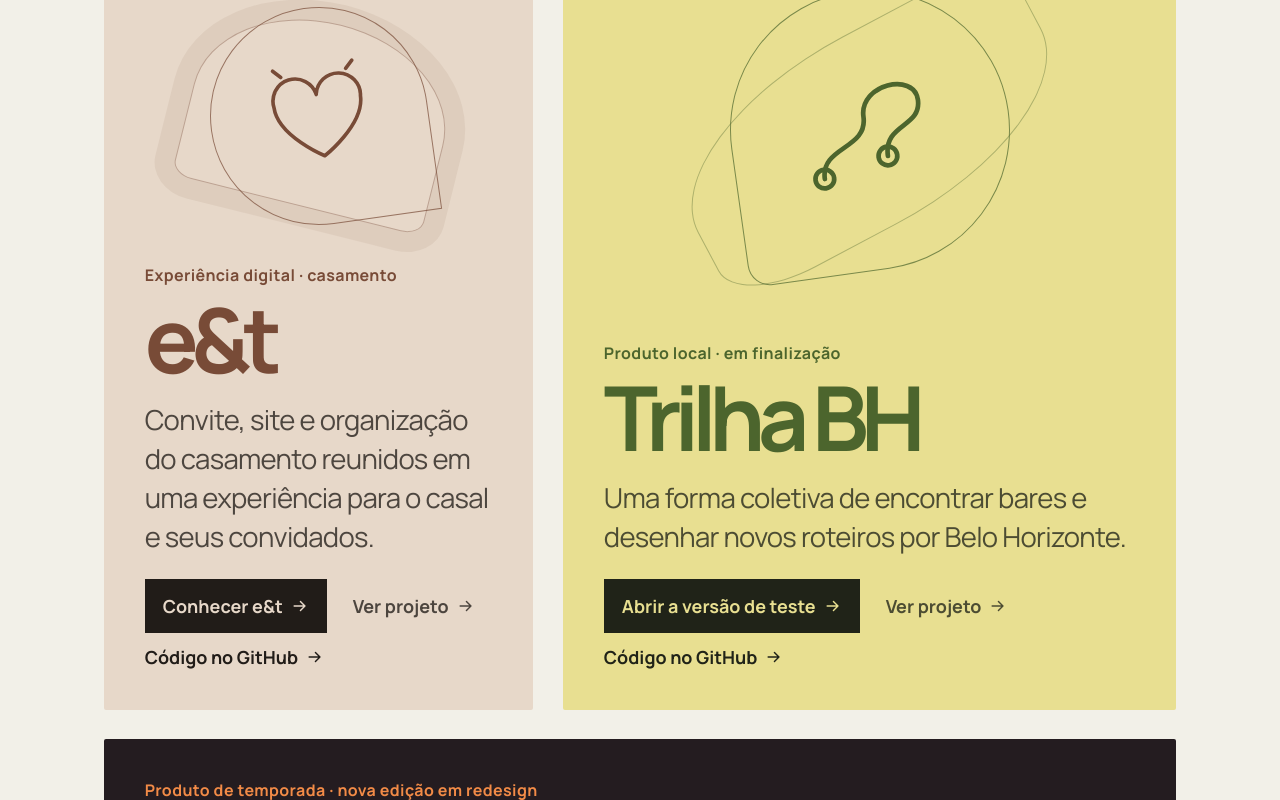
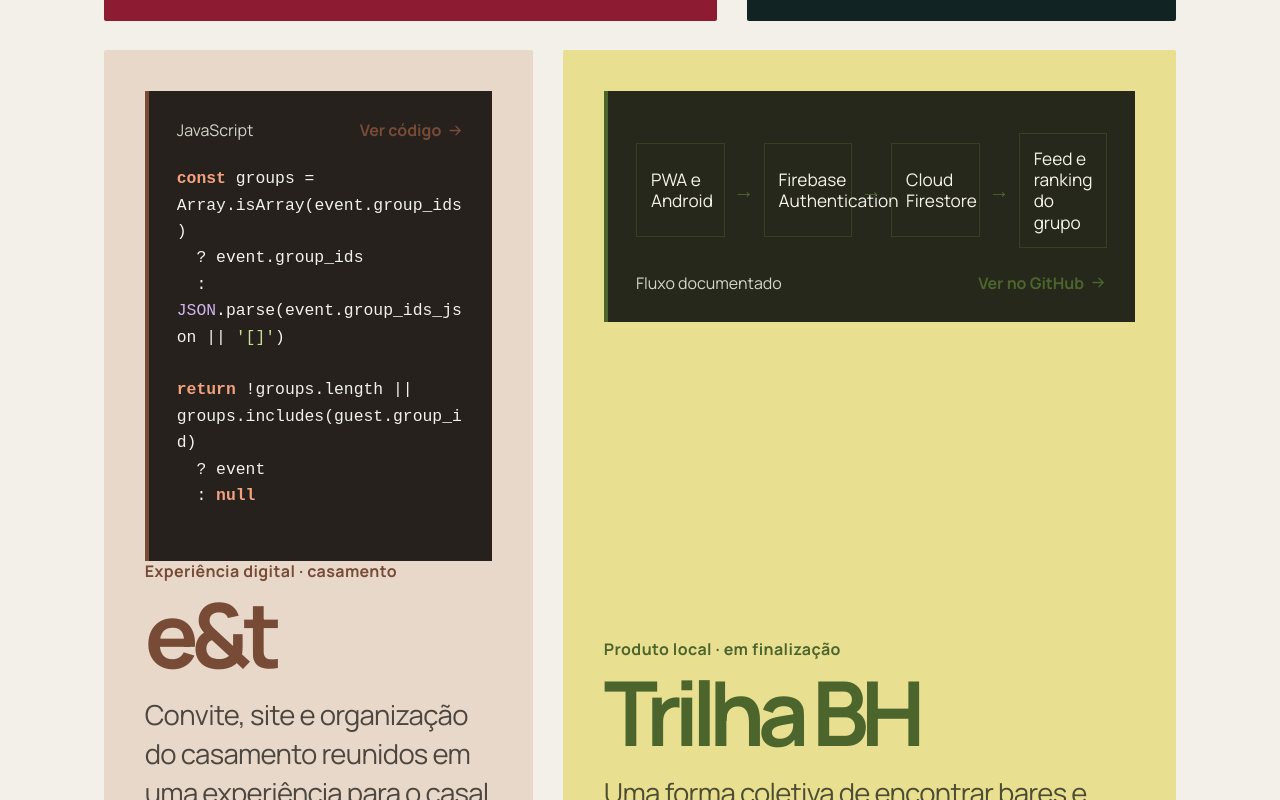
Before and after one commit to henriquesouza1832001-eng/henriquesouza1832001-eng, a React (Vite) app: page / in a window 1280 px wide. Shown: the part 1940-2740 px from the top of the page. Built offline with nearby package versions, Linux system fonts and the light colour scheme.

Commit message:
Show real source evidence in project gallery

```diff
--- a/src/main.jsx
+++ b/src/main.jsx
@@ -455,76 +455,86 @@ function App() {
   return <PortfolioHome />;
 }
 
-function ProjectSymbol({ id }) {
-  const drawings = {
-    quarta: (
-      <>
-        <path d="M9 6h14l-2 19H11L9 6Z" />
-        <path d="M11 17h10M12 4h8" />
-      </>
-    ),
-    pulso: <path d="M3 17h5l3-9 5 16 4-12 2 5h7" />,
-    sim: (
-      <>
-        <path d="M16 27S4 20 4 12a6 6 0 0 1 12-2 6 6 0 0 1 12 2c0 8-12 15-12 15Z" />
-        <path d="M7 4 5 2m20 2 2-2" />
-      </>
-    ),
-    trilha: (
-      <>
-        <path d="M5 25c0-7 10-5 10-12s12-8 12-2-8 4-8 11" />
-        <circle cx="5" cy="25" r="2" />
-        <circle cx="19" cy="22" r="2" />
-      </>
-    ),
-    rota: (
-      <>
-        <path d="M16 28s-9-9-9-16a9 9 0 1 1 18 0c0 7-9 16-9 16Z" />
-        <circle cx="16" cy="12" r="3" />
-        <path d="M4 28h24" />
-      </>
-    ),
-  };
+function ProjectEvidence({ project }) {
+  const story = caseStudies[project.id];
+  const evidenceUrl = `${project.repo}/${story.repositoryPath}`;
   return (
-    <svg
-      viewBox="0 0 32 32"
-      aria-hidden="true"
-      fill="none"
-      stroke="currentColor"
-      strokeWidth="1.7"
-      strokeLinecap="round"
-      strokeLinejoin="round"
-    >
-      {drawings[id]}
-    </svg>
+    <div className={`folio-project-evidence evidence-${project.id}`}>
+      {story.code ? (
+        <>
+          <div className="folio-evidence-topline">
+            <span>{story.language === "python" ? "Python" : "JavaScript"}</span>
+            <a href={evidenceUrl} target="_blank" rel="noreferrer">
+              Ver código <Arrow diagonal />
+            </a>
+          </div>
+          <pre><HighlightedCode code={story.code} language={story.language} /></pre>
+        </>
+      ) : (
+        <>
+          <div className="folio-evidence-flow">
+            {story.flow.map((step, index) => (
+              <React.Fragment key={step}>
+                <span>{step}</span>
+                {index < story.flow.length - 1 && <b aria-hidden="true">→</b>}
+              </React.Fragment>
+            ))}
+          </div>
+          <div className="folio-evidence-topline">
+            <span>Fluxo documentado</span>
+            <a href={evidenceUrl} target="_blank" rel="noreferrer">
+              Ver no GitHub <Arrow diagonal />
+            </a>
+          </div>
+        </>
+      )}
+    </div>
   );
 }
 
+const projectPresentation = {
+  quarta: {
+    label: "Produto digital · disponível para acesso",
+    summary:
+      "Bares, campanhas e encontros em um app feito para a quarta-feira ganhar a cidade. O acesso está aberto; a data oficial de lançamento ainda não foi definida.",
+  },
+  pulso: {
+    label: "Plataforma pública · leitura de sinais",
+    summary:
+      "Fontes públicas viram contexto: acontecimentos organizados por lugar, origem e confiança.",
+  },
+  sim: {
+    label: "Experiência digital · casamento",
+    summary:
+      "Convite, site e organização do casamento reunidos em uma experiência para o casal e seus convidados.",
+  },
+  trilha: {
+    label: "Produto local · em finalização",
+    summary:
+      "Uma forma coletiva de encontrar bares e desenhar novos roteiros por Belo Horizonte.",
+  },
+  rota: {
+    label: "Produto de temporada · próxima edição em redesign",
+    summary:
+      "Uma experiência que acompanhou o Comida di Buteco em Belo Horizonte, com bares, check-ins, avaliações e roteiros em grupo. A próxima edição terá um redesign completo.",
+  },
+};
+
 function PortfolioProject({ project }) {
-  const summaries = {
-    quarta:
-      "Bares, campanhas e encontros em um app feito para a quarta-feira ganhar a cidade. O acesso está aberto; a data oficial de lançamento ainda não foi definida.",
-    pulso:
-      "Fontes públicas viram contexto: acontecimentos organizados por lugar, origem e confiança.",
-    sim: "Convite, site e organização do casamento reunidos em uma experiência para o casal e seus convidados.",
-    trilha:
-      "Uma forma coletiva de encontrar bares e desenhar novos roteiros por Belo Horizonte.",
-    rota: "Uma experiência que acompanhou o Comida di Buteco em Belo Horizonte, com bares, check-ins, avaliações e roteiros em grupo. A próxima edição terá um redesign completo.",
-  };
+  const presentation = projectPresentation[project.id];
   return (
     <article
       className={`folio-project folio-${project.id}`}
       id={`folio-${project.id}`}
       data-project={project.id}
     >
-      <div className="folio-card-art" aria-hidden="true">
-        <span className="folio-card-mark"><ProjectSymbol id={project.id} /></span>
-        <span className="folio-card-orbit" />
+      <div className="folio-card-art">
+        <ProjectEvidence project={project} />
       </div>
       <div className="folio-copy">
-        <p className="folio-type">{project.id === "quarta" ? "Produto digital · disponível para acesso" : project.id === "pulso" ? "Plataforma pública · leitura de sinais" : project.id === "sim" ? "Experiência digital · casamento" : project.id === "trilha" ? "Produto local · em finalização" : "Produto de temporada · nova edição em redesign"}</p>
+        <p className="folio-type">{presentation.label}</p>
         <h2>{projectNames[project.id]}</h2>
-        <p className="folio-description">{summaries[project.id]}</p>
+        <p className="folio-description">{presentation.summary}</p>
         <div className="folio-links">
           <a
             className="folio-primary"
--- a/src/style.css
+++ b/src/style.css
@@ -838,6 +838,126 @@ a:hover .arrow.diagonal {
   .folio-project:nth-child(5) .folio-card-art { min-height: 250px; flex-basis: 250px; }
 }
 
+/* Real source and documented product flows replace decorative mock screens. */
+.folio-card-art {
+  display: block;
+  flex: 0 0 300px;
+  min-height: 250px;
+  padding: 0;
+  overflow: hidden;
+  background: transparent;
+}
+.folio-project:nth-child(2) .folio-card-art,
+.folio-project:nth-child(3) .folio-card-art,
+.folio-project:nth-child(4) .folio-card-art,
+.folio-project:nth-child(5) .folio-card-art { min-height: 250px; }
+.folio-project-evidence {
+  width: 100%;
+  min-height: 100%;
+  display: flex;
+  flex-direction: column;
+  justify-content: space-between;
+  padding: clamp(18px, 2.2vw, 30px);
+  color: #f3f1e7;
+  background: #171a17;
+  border-left: 4px solid var(--project-accent);
+}
+.folio-project-evidence pre {
+  margin: 24px 0;
+  overflow: hidden;
+  color: #f1f2e9;
+  font: 500 clamp(15px, 1.28vw, 18px) / 1.55 var(--mono);
+  white-space: pre-wrap;
+  overflow-wrap: anywhere;
+}
+.folio-evidence-topline {
+  display: flex;
+  align-items: center;
+  justify-content: space-between;
+  gap: 16px;
+  color: #d2d5c9;
+  font-size: 16px;
+}
+.folio-evidence-topline a {
+  display: inline-flex;
+  align-items: center;
+  gap: 6px;
+  color: var(--project-accent);
+  font-weight: 650;
+}
+.folio-evidence-topline .arrow { width: 17px; height: 17px; }
+.evidence-quarta { background: #231c1d; }
+.evidence-pulso { background: #101d1d; }
+.evidence-sim { background: #27211d; }
+.evidence-trilha { background: #26281b; }
+.evidence-rota { background: #171719; }
+.folio-evidence-flow {
+  flex: 1;
+  display: grid;
+  grid-template-columns: repeat(7, minmax(0, 1fr));
+  align-content: center;
+  align-items: center;
+  gap: 9px;
+  padding-block: 14px 24px;
+}
+.folio-evidence-flow span {
+  min-height: 94px;
+  display: grid;
+  place-items: center start;
+  padding: 14px;
+  border: 1px solid color-mix(in srgb, var(--project-accent) 44%, transparent);
+  color: #f5f3e8;
+  font-size: clamp(16px, 1.35vw, 20px);
+  line-height: 1.22;
+}
+.folio-evidence-flow b {
+  color: var(--project-accent);
+  font-size: 21px;
+  font-weight: 500;
+}
+.folio-evidence-flow > :nth-last-child(2) { grid-column: auto; }
+.evidence-trilha .folio-evidence-flow,
+.evidence-rota .folio-evidence-flow {
+  grid-template-columns: minmax(0, 1fr) auto minmax(0, 1fr) auto minmax(0, 1fr) auto minmax(0, 1fr);
+}
+.folio-pulso .syntax-number { color: #d9ff47; }
+.folio-pulso .syntax-string { color: #bcdbdc; }
+.folio-project .folio-copy h2 { color: var(--project-ink); }
+@media (max-width: 900px) {
+  .folio-card-art,
+  .folio-project:nth-child(n) .folio-card-art { flex-basis: 260px; min-height: 260px; }
+  .folio-project-evidence { padding: 18px; }
+  .folio-project-evidence pre { font-size: 15px; }
+  .folio-evidence-flow { gap: 5px; }
+  .folio-evidence-flow span { min-height: 82px; padding: 10px; font-size: 16px; }
+  .folio-evidence-flow b { font-size: 17px; }
+}
+@media (max-width: 640px) {
+  .folio-card-art,
+  .folio-project:nth-child(n) .folio-card-art { flex-basis: 245px; min-height: 245px; }
+  .folio-project-evidence { padding: 17px; }
+  .folio-project-evidence pre { margin: 14px 0; font-size: 14px; line-height: 1.5; }
+  .folio-evidence-topline { font-size: 15px; }
+  .folio-evidence-flow {
+    grid-template-columns: 1fr !important;
+    gap: 5px;
+    padding-block: 0 12px;
+  }
+  .folio-evidence-flow span { min-height: 45px; font-size: 16px; }
+  .folio-evidence-flow b { justify-self: center; transform: rotate(90deg); line-height: .8; }
+}
+
+.folio-card-art,
+.folio-project:nth-child(n) .folio-card-art {
+  min-height: 0;
+  height: auto;
+  flex: 0 0 auto;
+  overflow: visible;
+}
+@media (max-width: 640px) {
+  .folio-project-evidence pre { font-size: 15px; }
+}
+
 /* A changing source excerpt anchors the continuous project reading flow. */
 .folio-showcase-layout {
   display: grid;
```
